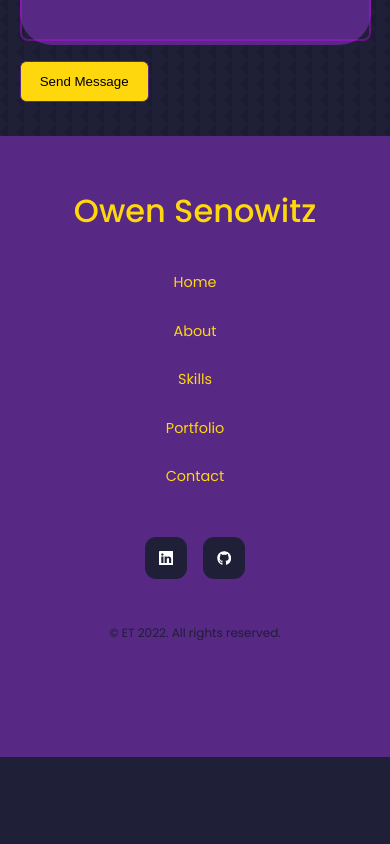
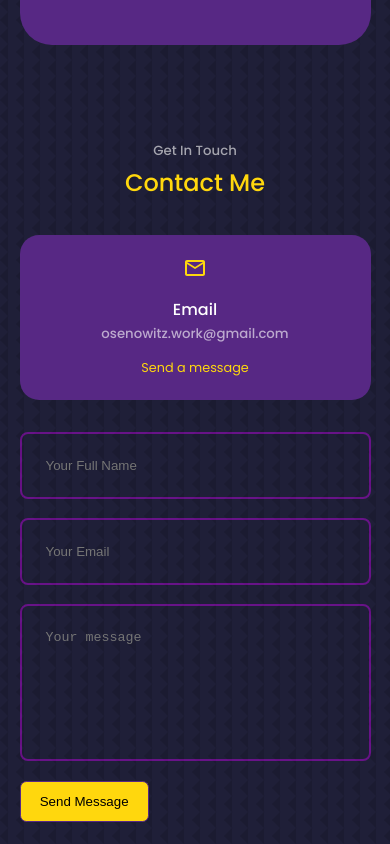
Before and after one commit to Owen-Senowitz/React-Portfolio-Website, a React (Create React App) app: page / in a window 390 px wide. Shown: the part 6340-7184 px from the top of the page. Before the commit the page ends 7097 px from the top, so only its background shows below. Built offline with nearby package versions, Linux system fonts and the light colour scheme.

Commit message:
spacing fixed for mobile

```diff
--- a/src/components/contact/contact.css
+++ b/src/components/contact/contact.css
@@ -69,14 +69,14 @@ textarea {
         gap: 2rem;
     }
     .contact__section {
-        transform: translateY(20rem);
+        transform: translateY(40rem);
     }
 }
 
 @media screen and (max-width: 600px){
 
     .contact__section {
-        transform: translateY(125rem);
+        transform: translateY(170rem);
     }
 
     .container.contact__container {
--- a/src/components/footer/footer.css
+++ b/src/components/footer/footer.css
@@ -67,6 +67,6 @@ footer a {
     }
 
     footer {
-        transform: translateY(110rem);
+        transform: translateY(160rem);
     }
 }
```
